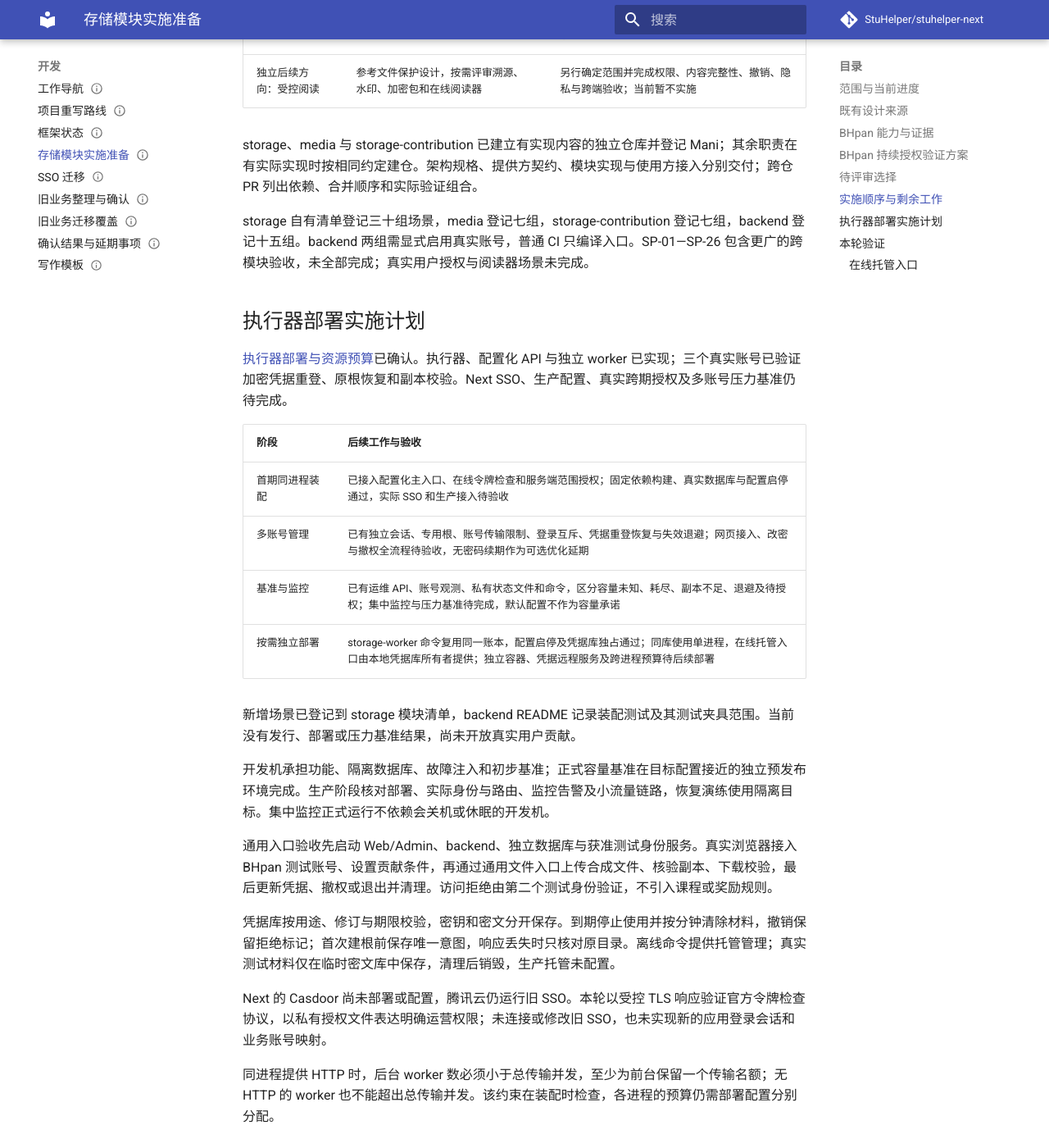
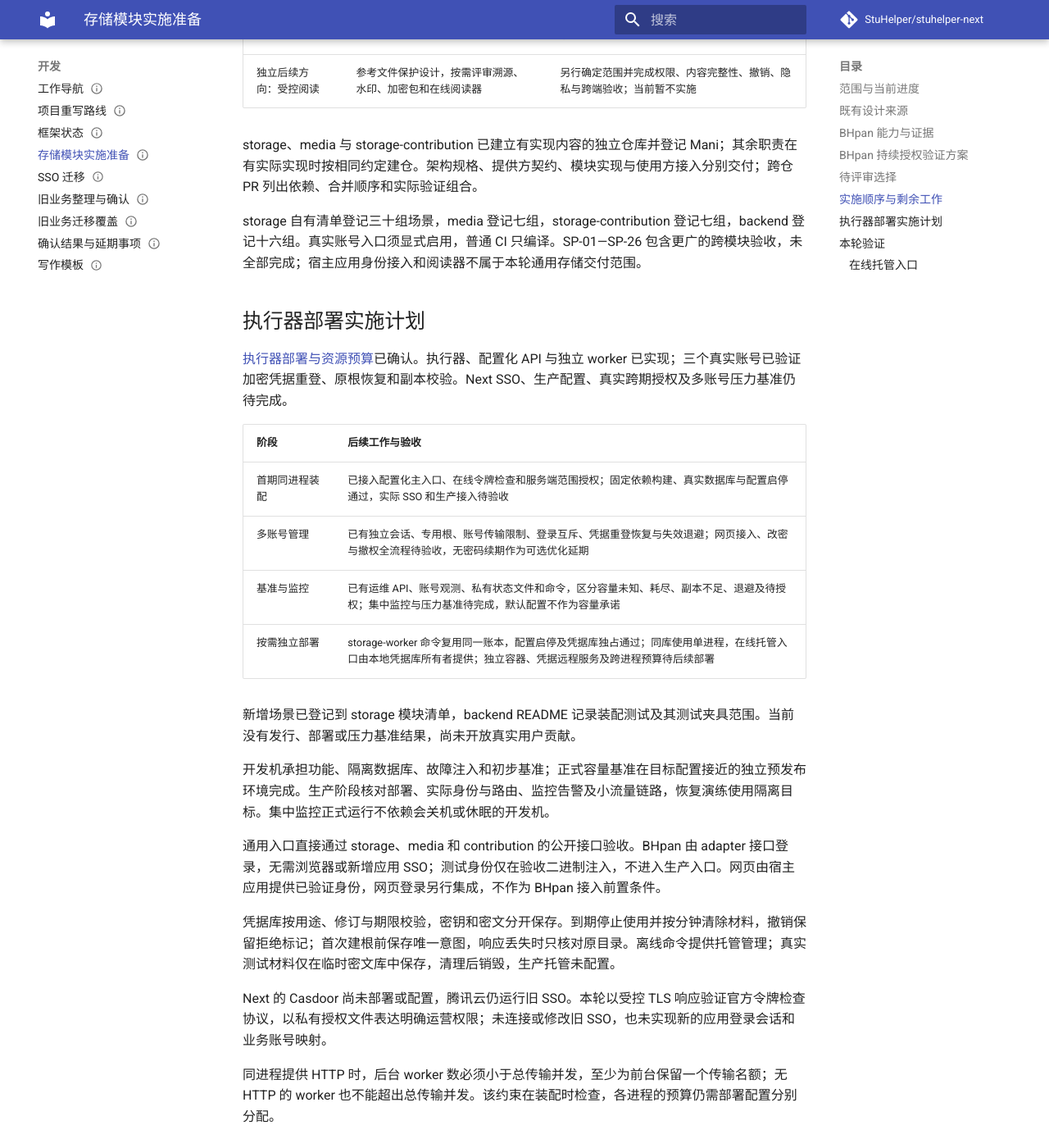
Before and after one commit to StuHelper/stuhelper-next, an MkDocs documentation site: the page built from docs/development/storage-module.md, in a window 1280 px wide and 1400 px high, scrolled down 5691 px. Shown: the whole window at 82% size. Built offline with MkDocs 1.6.1 and Material for MkDocs 9.7.7, drawn with Linux system fonts in a browser that asks for light colours; comment, search, counter and statistics services are not loaded; some of the changed text lies outside the part shown.

Commit message:
docs(storage): 确认独立接口验收与无 SSO 边界

```diff
--- a/docs/design/storage-architecture.md
+++ b/docs/design/storage-architecture.md
@@ -248,4 +248,4 @@
 
 该入口由持有凭据库的进程执行，共用有界登录预算。首期仅在配置化 API 与执行器同进程时启用；独立 worker 的远程凭据入口另行部署，不允许第二个进程绕过凭据库独占锁。
 
-Next SSO 与生产配置由对应任务安排，已结束的长期观测保持关闭。网页接入验收使用实际浏览器、获准测试身份、backend、隔离数据库及真实 BHpan 测试专用根，覆盖接入、更新凭据、贡献条件、文件操作和退出清理。无需等待课程资料或奖励模块。
+BHpan 通过 adapter 接口直接登录，无需浏览器或新增应用 SSO。通用验收直接调用托管、文件和贡献接口，使用真实 BHpan 测试专用根及隔离数据库。网页由宿主应用提供已验证身份，网站登录与部署另行安排，不作为通用存储的前置条件。
--- a/docs/development/storage-module.md
+++ b/docs/development/storage-module.md
@@ -21,7 +21,7 @@
 | BHpan adapter | 已验证稳定账号与文件身份、两类登录方式、文件生命周期，以及三个真实账号的存储集成 |
 | 通用文件 | media 已实现上传、不可变版本、隔离批准、业务引用、网关下载与清理；真实数据库及后台配置联调通过 |
 | 存储运营管理 | 已实现脱敏状态、实例命令、额度调整与任务人工重试；Admin 八语言及桌面/移动浏览器检查通过，真实应用登录尚未接入 |
-| 存储贡献 | 已实现同意、容量与期限、暂停、续期、退出、撤权、持久化协调及汇总 API；Web/Admin 八语言管理面板与在线托管入口已实现；真实入口联调待完成，贡献榜与奖励明确延期 |
+| 存储贡献 | 已实现同意、容量与期限、暂停、续期、退出、撤权、持久化协调及汇总 API；真实 BHpan 直接接口联调通过，Web/Admin 页面由宿主应用提供身份；贡献榜与奖励延期 |
 | 下游业务 | resources 课程资料权益、审核与目录由独立业务任务实施，不作为通用文件与存储完成条件 |
 | 保护交付与阅读器 | 已记录[溯源、加密包及在线阅读参考](../design/file-protection-and-delivery.md)，明确暂不实现，未确定默认启用方式 |
 | 正式装配 | backend 已接入 storage/media/contribution API、独立 worker、在线令牌检查与 BHpan 凭据恢复；media 使用独立服务和数据库身份，Next SSO 尚未部署或配置 |
@@ -122,7 +122,7 @@
 
 storage、media 与 storage-contribution 已建立有实现内容的独立仓库并登记 Mani；其余职责在有实际实现时按相同约定建仓。架构规格、提供方契约、模块实现与使用方接入分别交付；跨仓 PR 列出依赖、合并顺序和实际验证组合。
 
-storage 自有清单登记三十组场景，media 登记七组，storage-contribution 登记七组，backend 登记十五组。backend 两组需显式启用真实账号，普通 CI 只编译入口。SP-01—SP-26 包含更广的跨模块验收，未全部完成；真实用户授权与阅读器场景未完成。
+storage 自有清单登记三十组场景，media 登记七组，storage-contribution 登记七组，backend 登记十六组。真实账号入口须显式启用，普通 CI 只编译。SP-01—SP-26 包含更广的跨模块验收，未全部完成；宿主应用身份接入和阅读器不属于本轮通用存储交付范围。
 
 ## 执行器部署实施计划
 
@@ -139,7 +139,7 @@
 
 开发机承担功能、隔离数据库、故障注入和初步基准；正式容量基准在目标配置接近的独立预发布环境完成。生产阶段核对部署、实际身份与路由、监控告警及小流量链路，恢复演练使用隔离目标。集中监控正式运行不依赖会关机或休眠的开发机。
 
-通用入口验收先启动 Web/Admin、backend、独立数据库与获准测试身份服务。真实浏览器接入 BHpan 测试账号、设置贡献条件，再通过通用文件入口上传合成文件、核验副本、下载校验，最后更新凭据、撤权或退出并清理。访问拒绝由第二个测试身份验证，不引入课程或奖励规则。
+通用入口直接通过 storage、media 和 contribution 的公开接口验收。BHpan 由 adapter 接口登录，无需浏览器或新增应用 SSO；测试身份仅在验收二进制注入，不进入生产入口。网页由宿主应用提供已验证身份，网页登录另行集成，不作为 BHpan 接入前置条件。
 
 凭据库按用途、修订与期限校验，密钥和密文分开保存。到期停止使用并按分钟清除材料，撤销保留拒绝标记；首次建根前保存唯一意图，响应丢失时只核对原目录。离线命令提供托管管理；真实测试材料仅在临时密文库中保存，清理后销毁，生产托管未配置。
 
@@ -231,11 +231,15 @@
 
 隔离 PostgreSQL 和可控时钟验证容量有效期、过期拒绝上传、失败采样不延期，以及巡检到期才入队。执行器验证提前刷新窗口与授权边界，backend 验证配置默认值、兼容性和实际装配。未重新启用真实账号观察。
 
-通用能力剩余工作包括实际应用身份接入、网页账号托管与文件链路验收，以及后续通用清单、批量下载和 S3/COS 扩展。课程资料发布、课程关联、审核、权益、下架投诉及业务目录由对应业务实现，不计入本轮存储未完成项。
+通用文件、账号托管和容量贡献已通过真实 BHpan 直接接口联调。宿主应用的网页身份接入由对应集成任务处理；通用清单、批量下载和 S3/COS 属于后续扩展。课程资料发布、关联、审核、权益、下架投诉及业务目录由业务模块实现。
 
 贡献榜、奖励计算与贡献到账务的接入明确延期，容量与服务统计继续保留。生产前另行完成审计归档、备份与撤销恢复、保留清理及目标环境基准；多进程凭据与资源协调仅在启用该部署方式前完成。Next SSO 与生产变更按对应任务安排。
 
 2026-10-28 核对全部 Go 包的编译依赖：storage 仅含自身与 BHpan adapter，media 仅依赖 storage，storage-contribution 仅依赖 storage。三个模块未导入课程、教师、评价或账务实现；各自数据由独立运行身份访问，业务权限通过文件服务 Authorizer 接口注入。
+
+2026-10-28，backend ede6593 的两账号直接接口验收通过。平台测试实例承接隔离上传，用户测试实例通过托管 HTTP 接入并提供容量。原根凭据更新、幂等与归属拒绝、贡献暂停恢复、批准后两副本发布、完整回读、权限拒绝及退出清理均成功。
+
+该试次只验证两份首次发布门槛，三份目标未降低。退出在文件物理清理后完成，副本、占用和预占归零。两个专用根及回收站对象已永久删除，临时数据库、密文库、密钥和任务目录已清理；原观测没有恢复，未新增浏览器会话或修改 SSO。
 
 未来在线阅读、加密容器和溯源继续明确延期，只保留参考设计。上述已完成测试不能代替未完成业务、真实长期授权或生产验收。
 
--- a/docs/spec/storage-contribution.md
+++ b/docs/spec/storage-contribution.md
@@ -64,7 +64,7 @@
 
 ## 配置与后续事项
 
-同意、条件管理、暂停、续期、退出、撤权和汇总 API 已实现，七组模块场景及后端隔离联调通过。贡献面板、存储托管入口及管理员恢复页面已实现。上榜、奖励及账务接入延期；当前剩余入口工作为实际应用登录和真实账号接入验收。
+同意、条件管理、暂停、续期、退出、撤权和汇总 API 已实现，七组模块场景及真实 BHpan 直接接口联调通过。贡献面板、托管入口及管理员恢复页面已实现，页面身份由宿主应用提供。上榜、奖励及账务接入延期。
 
 服务商按实际接入能力开放，容量与期限由后台配置；文件访问权由所属业务决定，不能由实例来源或贡献奖励改变。课程资料的具体规则见[资料规格](resource-sharing.md)。
 
--- a/workspace.lock.json
+++ b/workspace.lock.json
@@ -53,7 +53,7 @@
     },
     "backend": {
       "repository": "https://github.com/StuHelper/stuhelper-backend.git",
-      "revision": "536b41ef675dfc927b680b91c373f13b7e069e50",
+      "revision": "04a400c9b5c93b6c5fd09d2993a759bf683636ef",
       "dirty": false
     },
     "tooling": {
```
